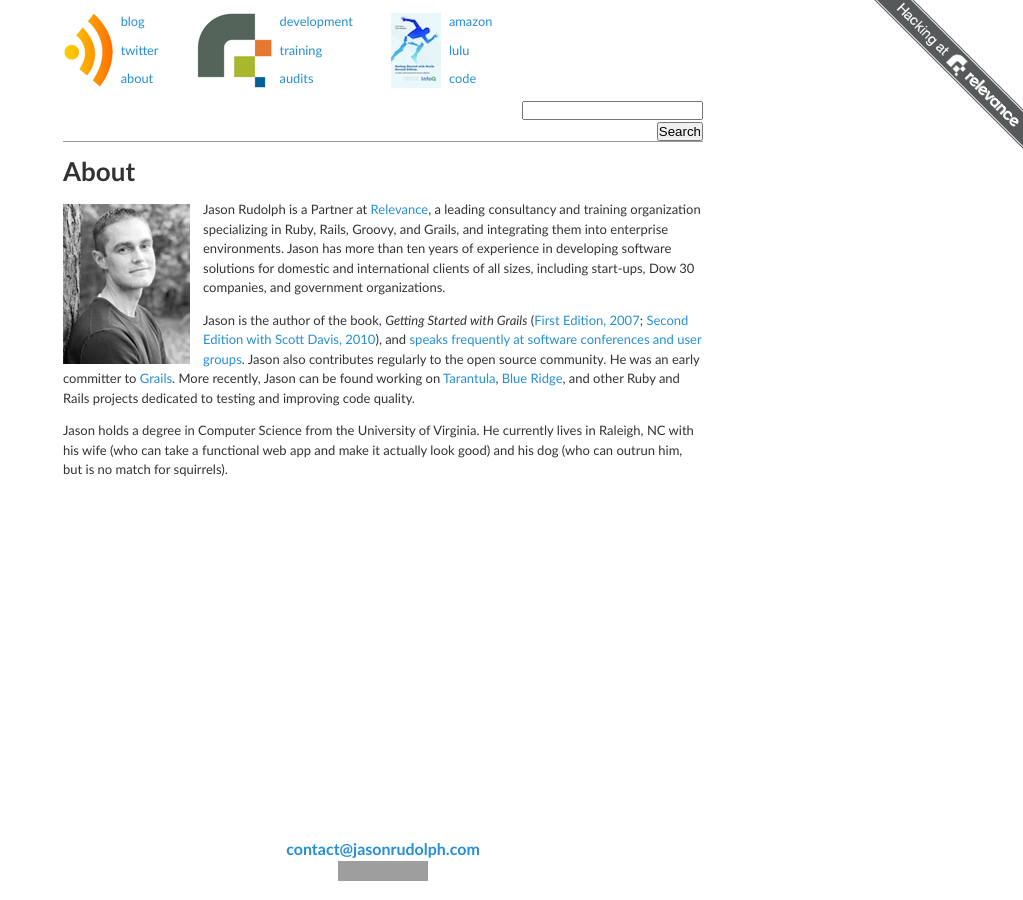
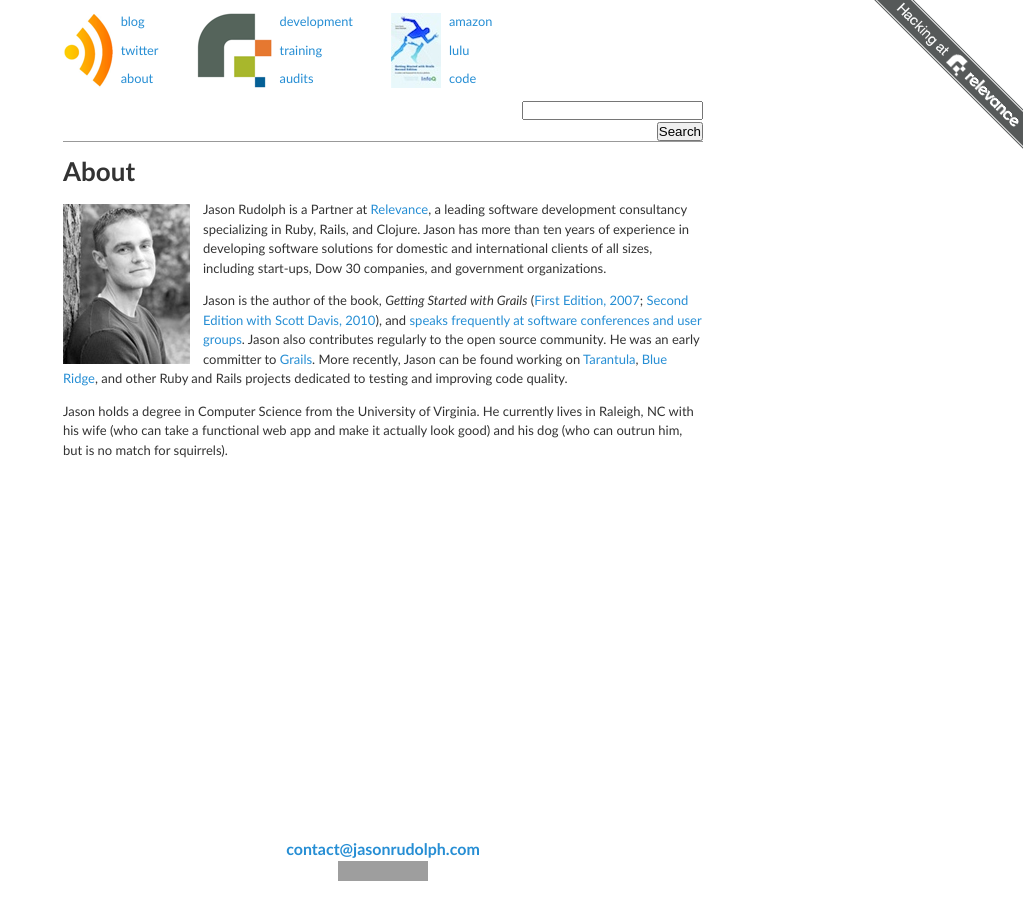
Before and after one commit to asclepius/paulkulyk.com, a Jekyll site: the page built from about.md, in a window 1280 px wide. Shown: the whole page, without its empty margins (257-1280 px from the left). Built offline with Jekyll 4.4.1, drawn with Linux system fonts in a browser that asks for light colours; nearby versions of some CDN libraries; comment, search, counter and statistics services are not loaded; grey boxes are pictures that could not be loaded.

Commit message:
Update "about" page
A more substaintial update is in order, but this is a start.

```diff
--- a/about.md
+++ b/about.md
@@ -5,7 +5,7 @@
 ---
 # About
 
-<img src="/images/jasonrudolph.jpg" class="inline-left" title="Jason Rudolph (Photo by Neil Boyd)" alt="Jason Rudolph (Photo by Neil Boyd)" /> Jason Rudolph is a Partner at [Relevance](http://thinkrelevance.com "Relevance, Inc - Agile Software Development, Consulting, and Training"), a leading consultancy and training organization specializing in Ruby, Rails, Groovy, and Grails, and integrating them into enterprise environments.  Jason has more than ten years of experience in developing software solutions for domestic and international clients of all sizes, including start-ups, Dow 30 companies, and government organizations.
+<img src="/images/jasonrudolph.jpg" class="inline-left" title="Jason Rudolph (Photo by Neil Boyd)" alt="Jason Rudolph (Photo by Neil Boyd)" /> Jason Rudolph is a Partner at [Relevance](http://thinkrelevance.com "Relevance, Inc - Agile Software Development, Consulting, and Training"), a leading software development consultancy specializing in Ruby, Rails, and Clojure.  Jason has more than ten years of experience in developing software solutions for domestic and international clients of all sizes, including start-ups, Dow 30 companies, and government organizations.
 
 Jason is the author of the book, *Getting Started with Grails* ([First Edition, 2007](http://infoq.com/minibooks/grails "InfoQ: Getting Started with Grails, First Edition"); [Second Edition with Scott Davis, 2010](http://infoq.com/minibooks/grails-getting-started "InfoQ: Getting Started with Grails, Second Edition")), and [speaks frequently at software conferences and user groups](/events).  Jason also contributes regularly to the open source community.  He was an early committer to [Grails](http://grails.org "Grails - Groovy Web Application Framework"). More recently, Jason can be found working on [Tarantula](http://github.com/relevance/tarantula "Tarantula (Ruby Gem) - Tarantula is a big fuzzy spider. It crawls your Rails application, fuzzing data to see what breaks."), [Blue Ridge](http://github.com/relevance/blue-ridge "Blue Ridge (Rails Plugin) - Command-line and in-browser JavaScript unit tests for your Rails app"), and other Ruby and Rails projects dedicated to testing and improving code quality.
 
```
